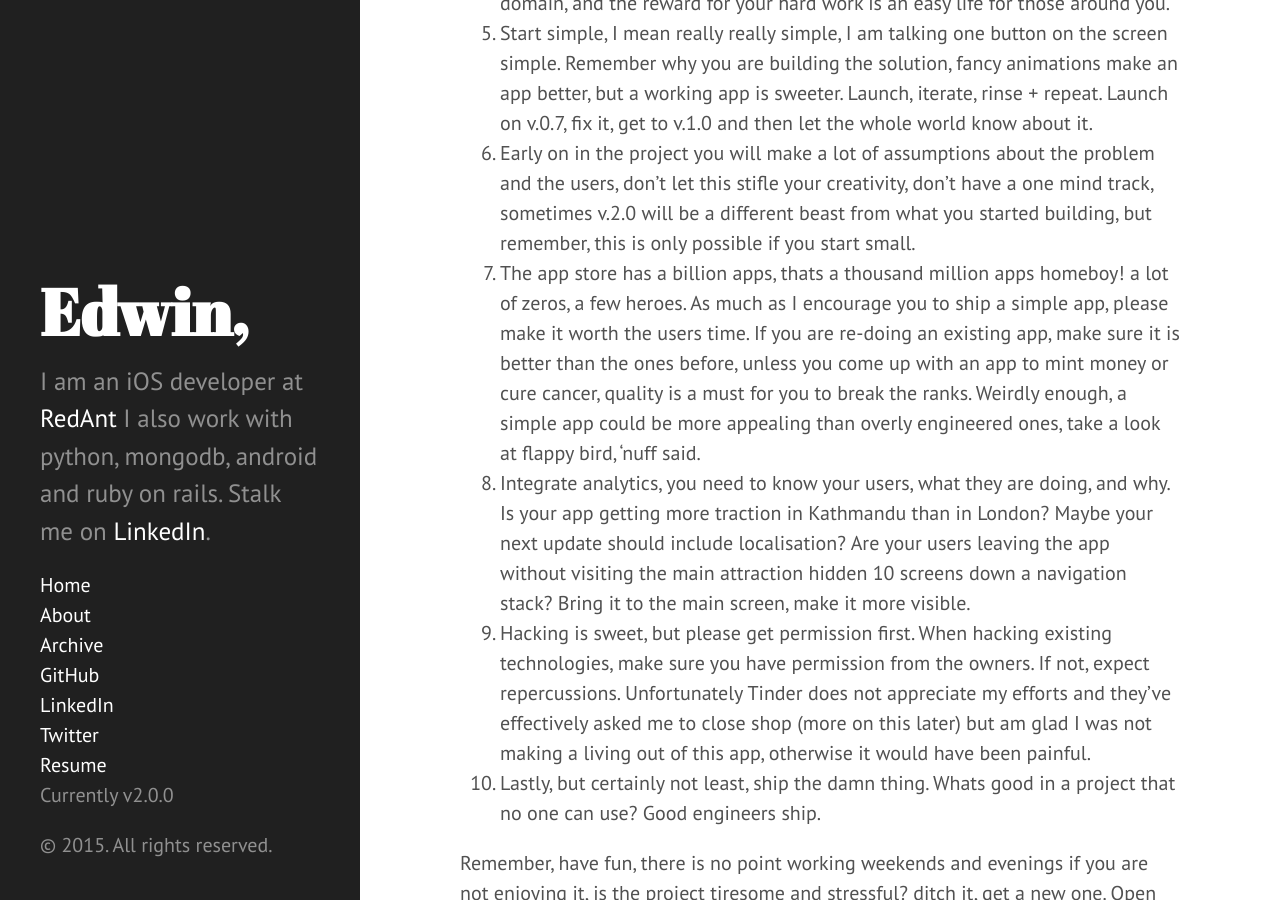
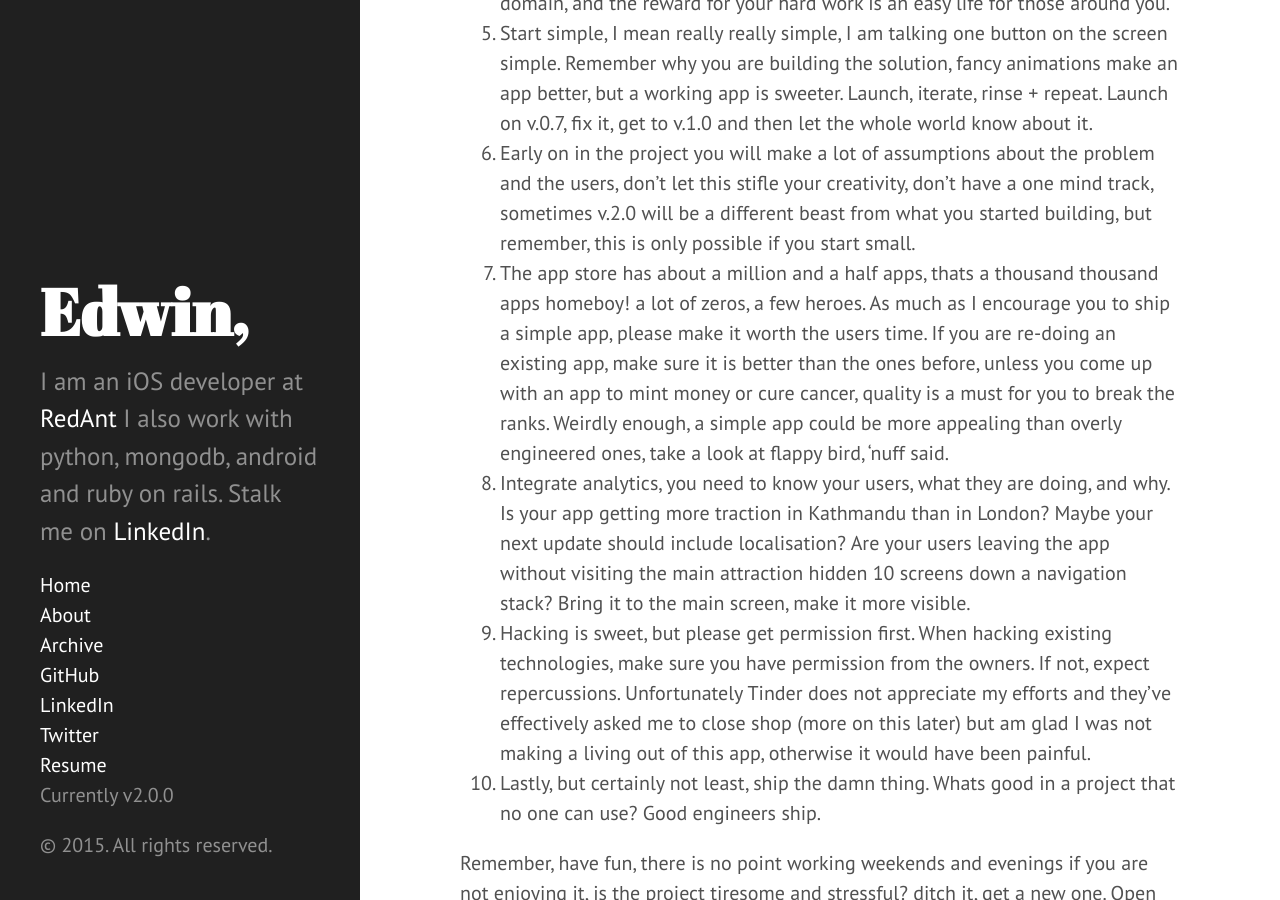
Before and after one commit to edwinbosire/edwinbosire.github.io, a Jekyll site: the page built from _posts/2015-05-13-10_lessons_i_learnt_from_my_side_projects.md, in a window 1280 px wide and 900 px high, scrolled down 1179 px. Built offline with Jekyll 4.4.1, drawn with Linux system fonts in a browser that asks for light colours.

Commit message:
corrected an incorect fact

```diff
--- a/_posts/2015-05-13-10_lessons_i_learnt_from_my_side_projects.md
+++ b/_posts/2015-05-13-10_lessons_i_learnt_from_my_side_projects.md
@@ -18,7 +18,7 @@ Without further ado, here are 10 things I learnt working on this project.
 4. Which brings me to: Build a solution for yourself, or your loved ones, or your friends, basically build a solution that will help those close to you. Side projects should be fun, remember you will be the product owner, the PM, the developer, QA and everything else between, you should be a professional in the problem domain, and the reward for your hard work is an easy life for those around you.
 5. Start simple, I mean really really simple, I am talking one button on the screen simple. Remember why you are building the solution, fancy animations make an app better, but a working app is sweeter. Launch, iterate, rinse + repeat. Launch on v.0.7, fix it, get to v.1.0 and then let the whole world know about it.
 6. Early on in the project you will make a lot of assumptions about the problem and the users, don't let this stifle your creativity, don't have a one mind track, sometimes v.2.0 will be a different beast from what you started building, but remember, this is only possible if you start small.
-7. The app store has a billion apps, thats a thousand million apps homeboy! a lot of zeros, a few heroes. As much as I encourage you to ship a simple app, please make it worth the users time. If you are re-doing an existing app, make sure it is better than the ones before, unless you come up with an app to mint money or cure cancer, quality is a must for you to break the ranks. Weirdly enough, a simple app could be more appealing than overly engineered ones, take a look at flappy bird, 'nuff said.
+7. The app store has about a million and a half apps, thats a thousand thousand apps homeboy! a lot of zeros, a few heroes. As much as I encourage you to ship a simple app, please make it worth the users time. If you are re-doing an existing app, make sure it is better than the ones before, unless you come up with an app to mint money or cure cancer, quality is a must for you to break the ranks. Weirdly enough, a simple app could be more appealing than overly engineered ones, take a look at flappy bird, 'nuff said.
 8. Integrate analytics, you need to know your users, what they are doing, and why. Is your app getting more traction in Kathmandu than in London? Maybe your next update should include localisation? Are your users leaving the app without visiting the main attraction hidden 10 screens down a navigation stack? Bring it to the main screen, make it more visible.
 9. Hacking is sweet, but please get permission first. When hacking existing technologies, make sure you have permission from the owners. If not, expect repercussions. Unfortunately Tinder does not appreciate my efforts and they've effectively asked me to close shop (more on this later) but am glad I was not making a living out of this app, otherwise it would have been painful.
 10. Lastly, but certainly not least, ship the damn thing. Whats good in a project that no one can use? Good engineers ship.
```
